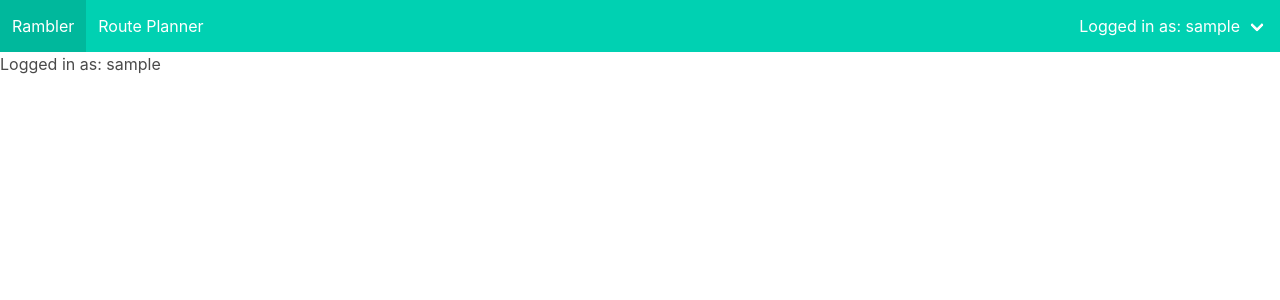
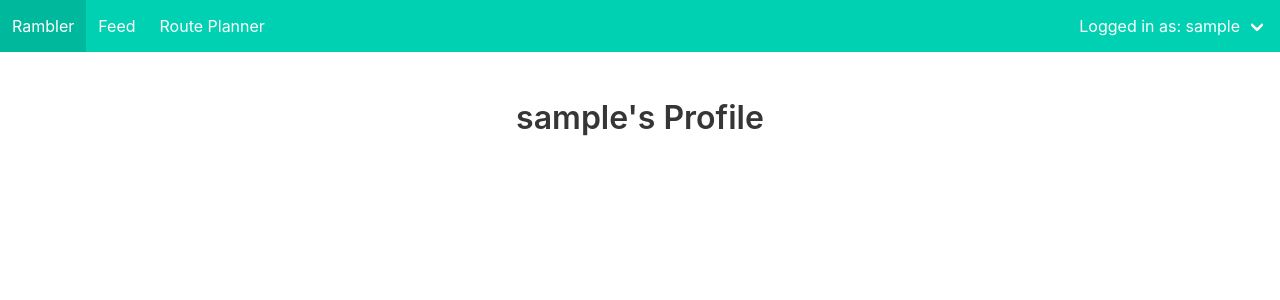
Before and after one commit to cdigby/Rambler, a Django app: page /users/profile/ in a window 1280 px wide. Shown: the top 300 px of the page. Run offline with Django 3.2, Linux system fonts and the light colour scheme; the visitor is signed in with stand-in values (Sample User, id 1).

Commit message:
Update navbar layout

```diff
--- a/templates/navbar.html
+++ b/templates/navbar.html
@@ -10,12 +10,8 @@
 
     <div class="navbar-menu">
         <div class="navbar-start">
-        {% if user.is_authenticated %}
-        <a href="" class="navbar-item">Route Planner</a>
-        {% else %}
-        <a href="{% url 'users:login' %}" class="navbar-item">Log In</a>
-        <a href="{% url 'users:signup' %}" class="navbar-item">Sign Up</a>
-        {% endif %}
+            <a href="" class="navbar-item">Feed</a>
+            <a href="" class="navbar-item">Route Planner</a>
         </div>
 
         <div class="navbar-end">
@@ -29,6 +25,10 @@
                     <a class="navbar-item" href="{% url 'users:logout' %}">Log Out</a>
                 </div>
             </div>
+
+            {% else %}
+            <a href="{% url 'users:login' %}" class="navbar-item">Log In</a>
+            <a href="{% url 'users:signup' %}" class="navbar-item">Sign Up</a>
             {% endif %}
         </div>
 
--- a/users/templates/users/profile.html
+++ b/users/templates/users/profile.html
@@ -1,5 +1,12 @@
 {% extends "base.html" %}
 {% block content %}
-    Logged in as:
-    {{ user.get_username }}
+    <div class="section">
+        <div class="container has-text-centered">
+            <p class="title">{{ user.get_username }}'s Profile</p>
+        </div>
+
+        <div class="container">
+
+        </div>
+    </div>
 {% endblock %}
```
